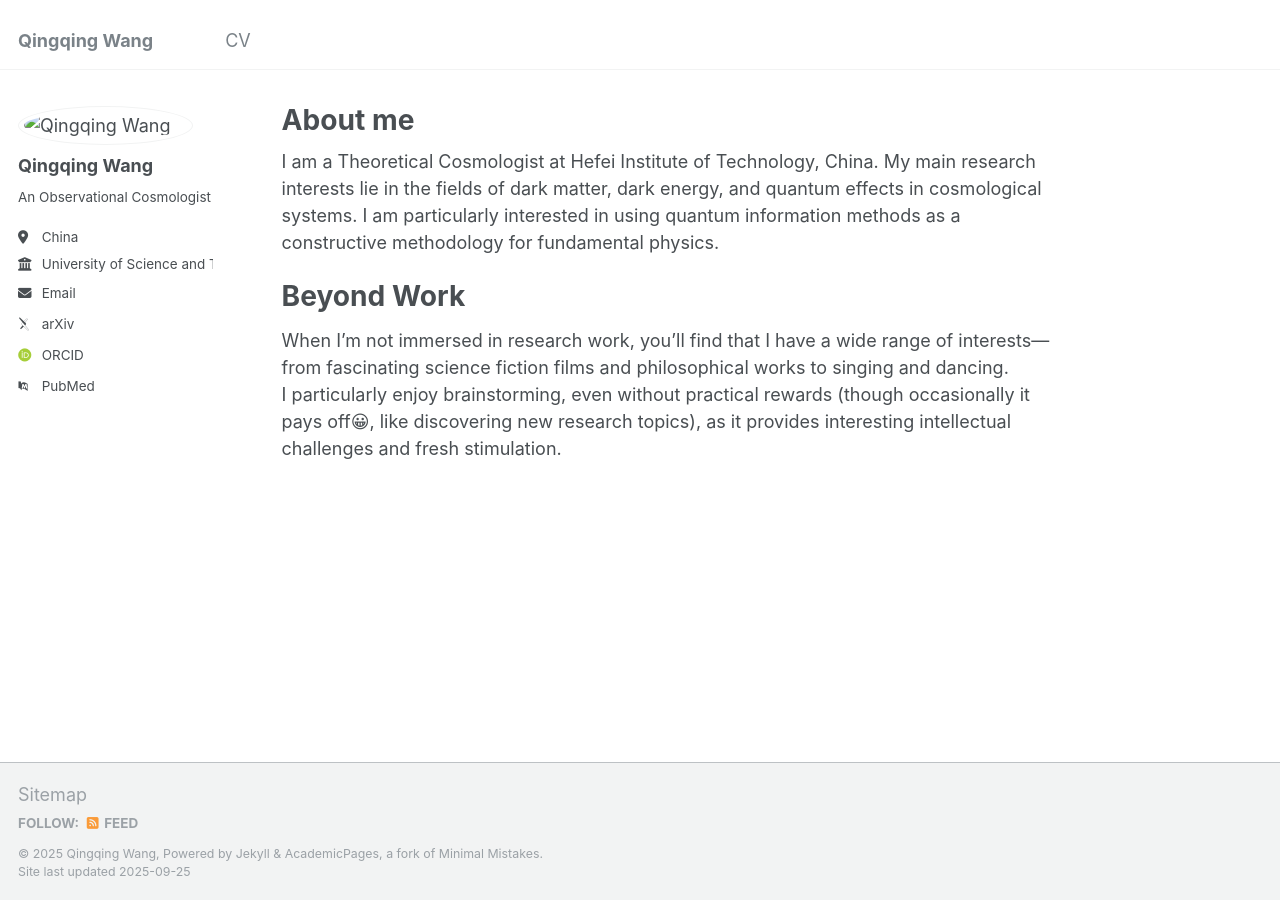
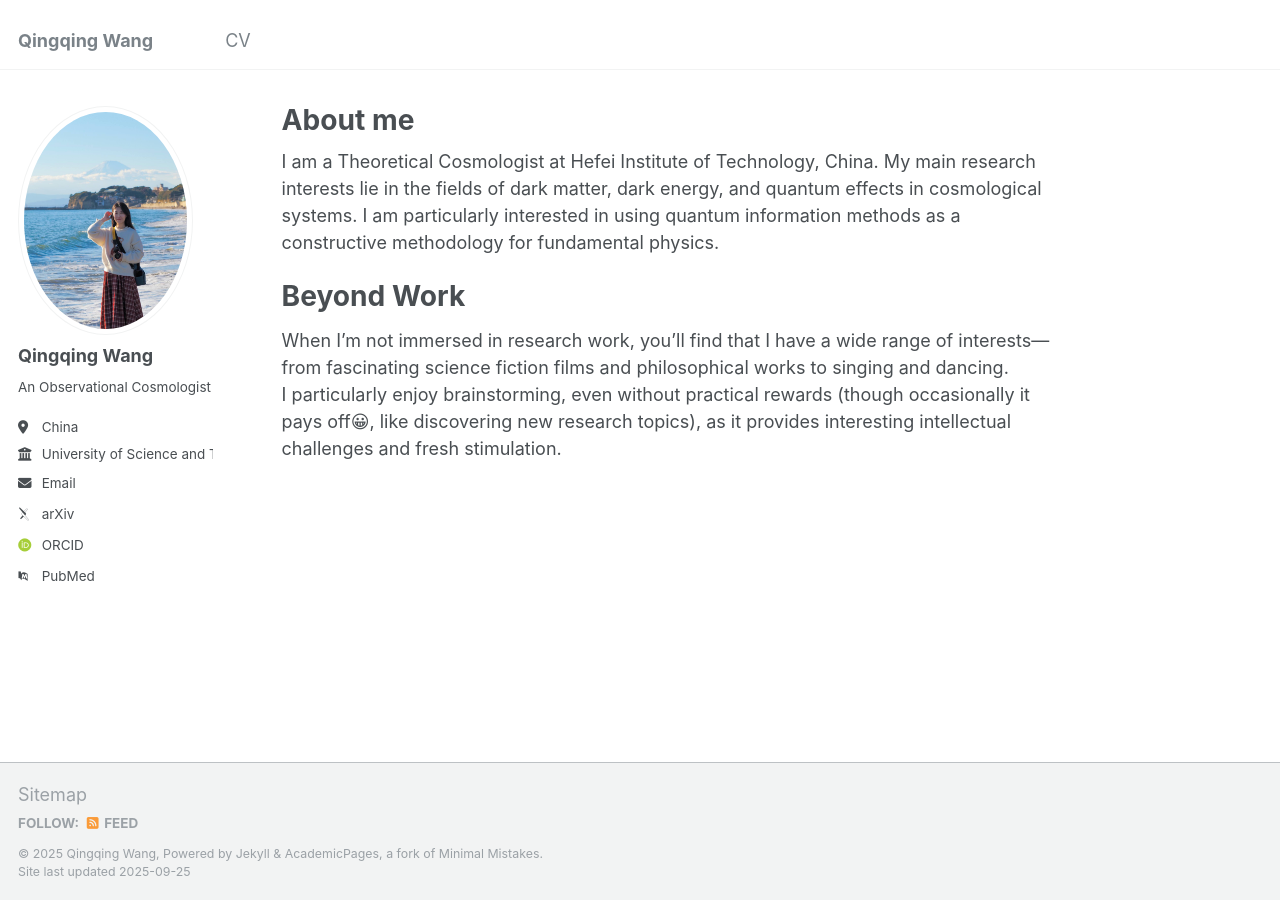
Before and after one commit to Wangqingqingq/Wangqingqingq.github.io, a Jekyll site: the page built from _pages/about.md, in a window 1280 px wide. Built offline with Jekyll 4.4.1, drawn with Linux system fonts in a browser that asks for light colours; some web fonts are replaced.

Commit message:
Update _config.yml

```diff
--- a/_config.yml
+++ b/_config.yml
@@ -21,7 +21,7 @@ repository               : "Wangqingqingq/Wangqingqingq.github.io"
 #               Additional customization can be done by editing /_includes/author-profile.html
 author:
   # Biographic information
-  avatar           : "images/wqq.jpg"
+  avatar           : "wqq.jpg"
   name             : "Qingqing Wang"
   pronouns         : # example: "she/her"
   bio              : "An Observational Cosmologist<br>"
```
